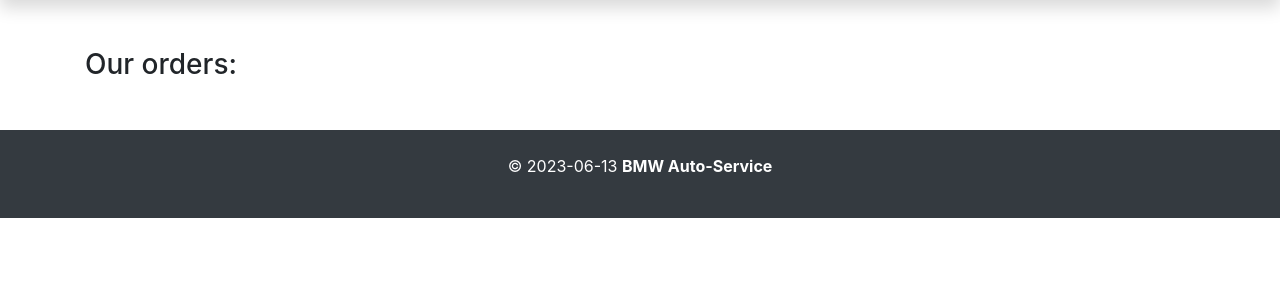
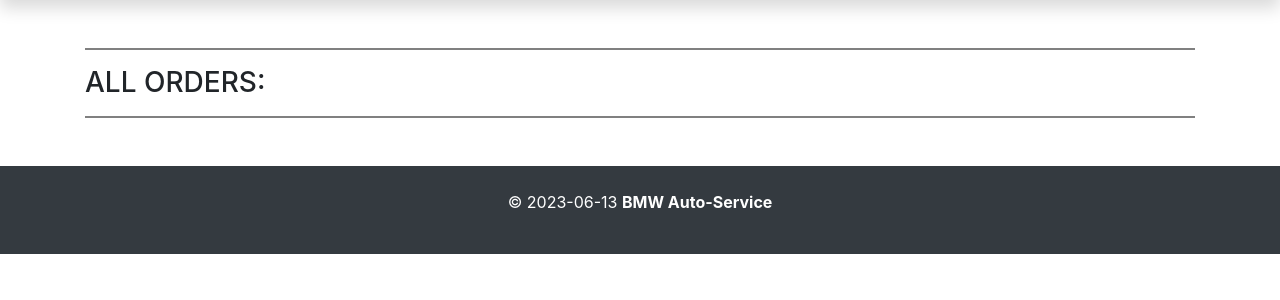
Before and after one commit to RedasMiliunas/sandbox_no1, a Django app: page /orders/ in a window 1280 px wide. Shown: the part 216-516 px from the top of the page. Run offline with Django 4.2, Linux system fonts and the light colour scheme; the visitor is signed in with stand-in values (Sample User, id 1); data that the repository does not hold is empty; some libraries are stand-ins or nearby versions.

Commit message:
Last fixes before present.

```diff
--- a/mysite/sandbox/templates/homepage.html
+++ b/mysite/sandbox/templates/homepage.html
@@ -41,7 +41,7 @@
 <hr style="height:2px;border-width:0;color:gray;background-color:gray">
     <p><strong>Extra INFO:</strong></p>
 <hr style="height:2px;border-width:0;color:gray;background-color:gray">
-    <p><strong>For vehicles under status 'Done' - Pick-up Time is 1-6 PM.</strong></p>
+    <p><strong>E.G. For vehicles under status 'Done' - Pick-up Time is 1-6 PM.</strong></p>
     <hr>
 {% else %}
 <hr style="height:2px;border-width:0;color:gray;background-color:gray">
@@ -76,7 +76,7 @@
 <hr style="height:2px;border-width:0;color:gray;background-color:gray">
     <p><strong>Extra INFO:</strong></p>
 <hr style="height:2px;border-width:0;color:gray;background-color:gray">
-    <p><strong>For vehicles under status 'Done' - Pick-up Time is 1-6 PM.</strong></p>
+    <p><strong>E. G. For vehicles under status 'Done' - Pick-up Time is 1-6 PM.</strong></p>
     <hr>
     {% endif %}
 {% endblock %}
--- a/mysite/sandbox/templates/models.html
+++ b/mysite/sandbox/templates/models.html
@@ -4,8 +4,9 @@
 
 {% block content %}
  {% load static %}
+<hr style="height:2px;border-width:0;color:gray;background-color:gray">
 <h3><strong>Models Available for Service:</strong></h3>
-<hr>
+<hr style="height:2px;border-width:0;color:gray;background-color:gray">
 {% if models %}
 <div class="row">
   {% for element in models %}
--- a/mysite/sandbox/templates/orders.html
+++ b/mysite/sandbox/templates/orders.html
@@ -4,7 +4,9 @@
 
 {% block content %}
 {% if user.is_staff %}
-<h3>Our orders:</h3>
+<hr style="height:2px;border-width:0;color:gray;background-color:gray">
+<h3>ALL ORDERS:</h3>
+<hr style="height:2px;border-width:0;color:gray;background-color:gray">
 
 <ol>
   {% for element in orders %}
@@ -23,6 +25,6 @@
     </ol>
 {% else %}
 <h3><strong>Not Found: 404 ERROR.</strong></h3>
-<h3><strong>This Information is Forbiden!</strong></h3>
+
 {% endif %}
 {% endblock %}
--- a/mysite/sandbox/templates/products.html
+++ b/mysite/sandbox/templates/products.html
@@ -6,8 +6,9 @@
 
 
 {% load static %}
+<hr style="height:2px;border-width:0;color:gray;background-color:gray">
 <h3><strong>Available Services:</strong></h3>
-<hr>
+<hr style="height:2px;border-width:0;color:gray;background-color:gray">
 {% if products %}
 <div class="row">
   {% for element in products %}
--- a/mysite/sandbox/templates/user_orders.html
+++ b/mysite/sandbox/templates/user_orders.html
@@ -43,8 +43,7 @@
 
 {% for element in user_orders %}
     {% if element.is_overdue %}
-    <h5><strong>There are some bad news:</strong></h5>
-    <hr>
+
 <ul>
 <li>
 <p>{{ element.customer }} <a href="{% url 'order' element.pk %}">[{{ element.date }}]</a>; {{ element.status }} : <span class="{% if element.is_overdue %}text-danger{% endif %}">
```
Also changed, not shown: mysite/sandbox/templates/order.html (+2 -20 lines).
